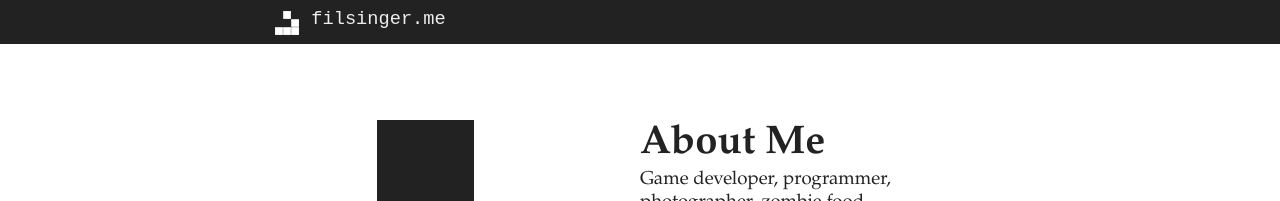
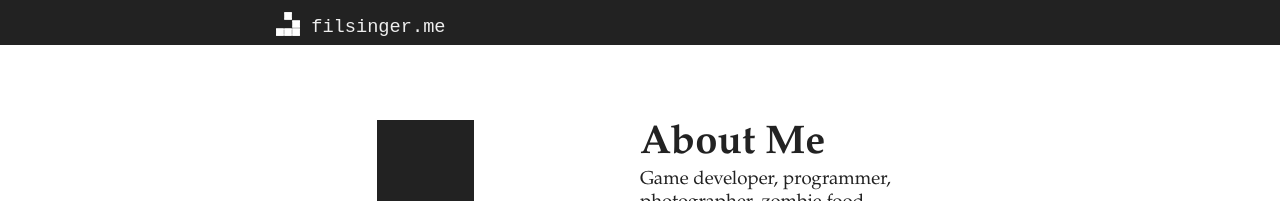
Before and after one commit to filsinger/filsinger.github.com, a Jekyll site: the page built from index.html, in a window 1280 px wide. Shown: the top 201 px of the page. Built offline with Jekyll 4.4.1, drawn with Linux system fonts in a browser that asks for light colours; Markdown is read by kramdown in place of the engine named in the settings.

Commit message:
updated the header logo position

```diff
--- a/_includes/page_header.html
+++ b/_includes/page_header.html
@@ -1,6 +1,5 @@
 <header id="pageheader">
   <div class="stuffing">
-    <img src="/images/logo-small-w.png"/>
-    <a href="/">filsinger.me</a>
+    <a href="/"><img src="/images/logo-small-w.png"/> filsinger.me</a>
   </div>
 </header>
--- a/css/screen.css
+++ b/css/screen.css
@@ -39,7 +39,6 @@
 #pageheader img {
 	display: inline-block;
 	top: 3pt;
-	margin-right: 5pt;
 }
 
 footer,
```
